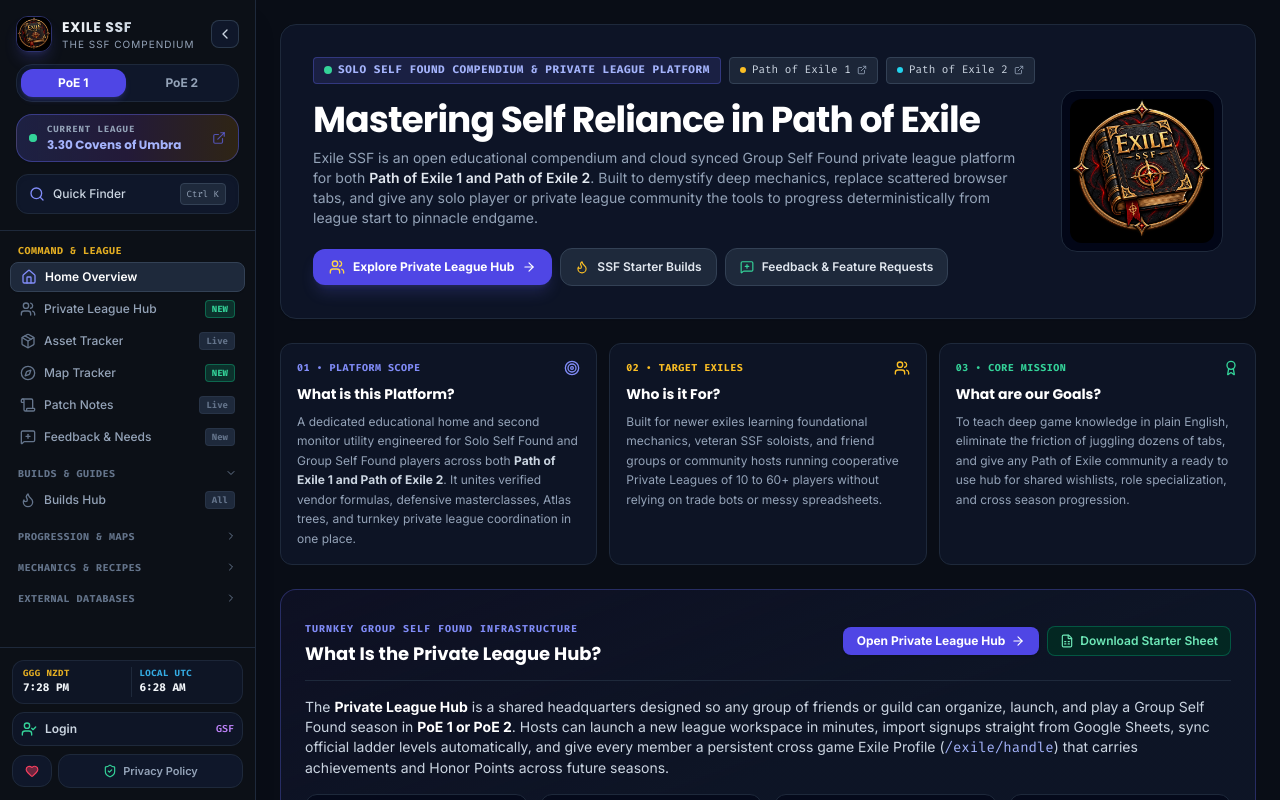
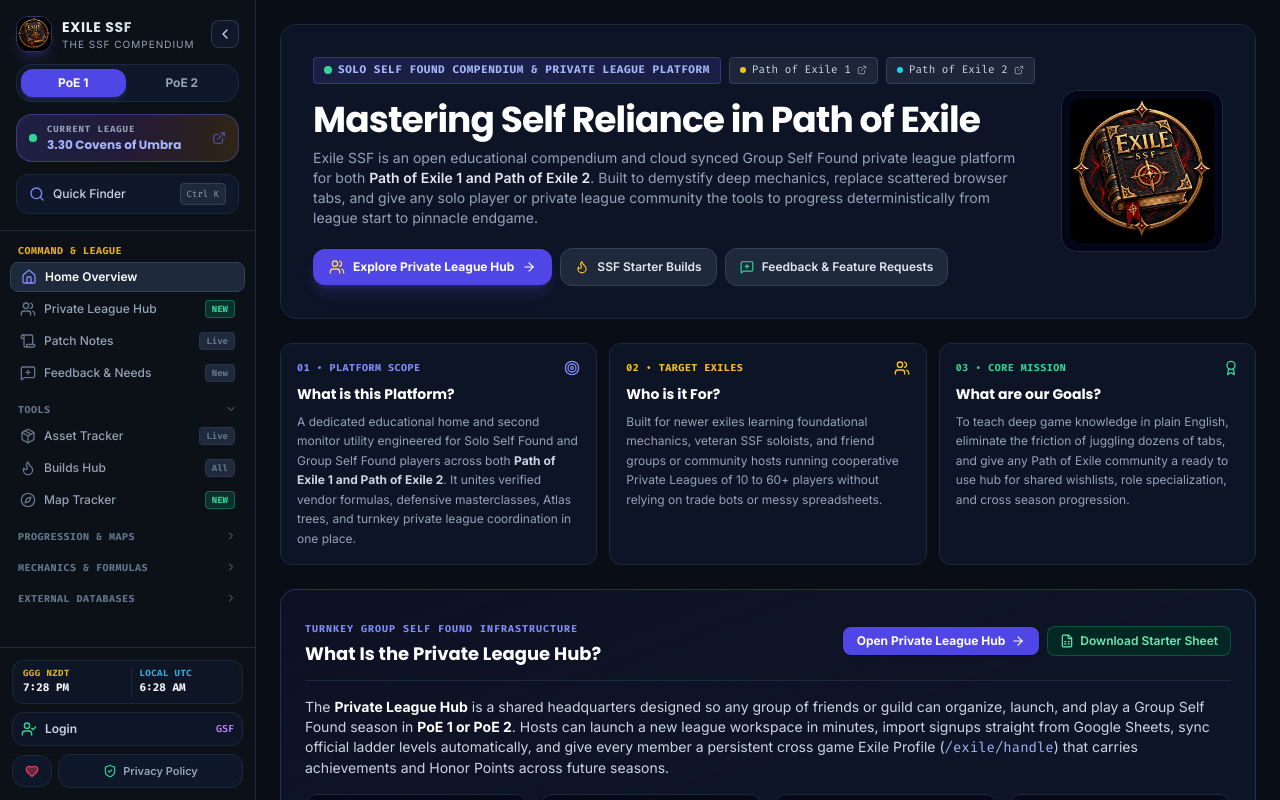
Before and after one commit to Leuie/exile-ssf, a React (Vite) app: page / in a window 1280 px wide. Shown: the top 800 px of the page. Built offline with nearby package versions, Linux system fonts and the light colour scheme.

Commit message:
Rename Sidebar groups to Tools and Mechanics and Formulas, move Asset Tracker and Map Tracker into Tools, and sort items alphabetically

```diff
--- a/src/components/Sidebar.tsx
+++ b/src/components/Sidebar.tsx
@@ -119,7 +119,7 @@ export const Sidebar: React.FC<SidebarProps> = ({
   const localClock = formatZoneClock(clockNow);
   const [collapsedGroups, setCollapsedGroups] = useState<Record<string, boolean>>({
     'Progression & Maps': true,
-    'Mechanics & Recipes': true,
+    'Mechanics & Formulas': true,
     'External Databases': true
   });
 
@@ -147,16 +147,16 @@ interface NavGroup {
       items: [
         { id: 'home', label: 'Home Overview', icon: HomeIcon, badge: null },
         { id: 'private_league_hub', label: 'Private League Hub', icon: Users, badge: 'NEW' },
-        { id: 'asset_tracker', label: 'Asset Tracker', icon: Package, badge: 'Live' },
-        { id: 'map_tracker', label: 'Map Tracker', icon: Compass, badge: 'NEW' },
         { id: 'patch_notes', label: 'Patch Notes', icon: Scroll, badge: 'Live' },
         { id: 'feedback', label: 'Feedback & Needs', icon: MessageSquarePlus, badge: 'New' }
       ]
     },
     {
-      title: 'Builds & Guides',
+      title: 'Tools',
       items: [
-        { id: 'builds', label: 'Builds Hub', icon: Flame, badge: 'All' }
+        { id: 'asset_tracker', label: 'Asset Tracker', icon: Package, badge: 'Live' },
+        { id: 'builds', label: 'Builds Hub', icon: Flame, badge: 'All' },
+        { id: 'map_tracker', label: 'Map Tracker', icon: Compass, badge: 'NEW' }
       ]
     },
     {
@@ -168,14 +168,14 @@ interface NavGroup {
       ]
     },
     {
-      title: 'Mechanics & Recipes',
+      title: 'Mechanics & Formulas',
       items: [
+        { id: 'crafting_bench', label: 'Crafting Bench & Stash', icon: Compass, badge: 'Guide' },
+        { id: 'defenses', label: 'Defenses Masterclass', icon: ShieldCheck, badge: 'Guide' },
+        { id: 'cheat_sheets', label: 'Mechanic Cheat Sheets', icon: Scroll, badge: '3.30' },
+        { id: 'offenses', label: 'Offenses Masterclass', icon: Swords, badge: 'Guide' },
         { id: 'regex_studio', label: 'Regex Studio', icon: Filter, badge: 'poe.re' },
-        { id: 'cheat_sheets', label: 'Mechanic Cheat Sheets', icon: Scroll, badge: '3.30' },
-        { id: 'crafting_bench', label: 'Crafting Bench & Stash', icon: Compass, badge: 'Guide' },
-        { id: 'vendor_recipes', label: 'Vendor Formulas', icon: Scroll, badge: 'Recipes' },
-        { id: 'defenses', label: 'Defenses Masterclass', icon: ShieldCheck, badge: 'Guide' },
-        { id: 'offenses', label: 'Offenses Masterclass', icon: Swords, badge: 'Guide' }
+        { id: 'vendor_recipes', label: 'Vendor Formulas', icon: Scroll, badge: 'Recipes' }
       ]
     },
     {
@@ -195,28 +195,28 @@ interface NavGroup {
       items: [
         { id: 'home', label: 'Home Overview', icon: HomeIcon, badge: null },
         { id: 'private_league_hub', label: 'Private League Hub', icon: Users, badge: 'NEW' },
-        { id: 'asset_tracker', label: 'Asset Tracker', icon: Package, badge: 'Live' },
-        { id: 'map_tracker', label: 'Map Tracker', icon: Compass, badge: 'NEW' },
         { id: 'patch_notes', label: 'Patch Notes', icon: Scroll, badge: 'Live' },
         { id: 'poe2_hub', label: 'PoE 2 Hub & Roadmap', icon: Sparkles, badge: 'EA' },
         { id: 'feedback', label: 'Feedback & Needs', icon: MessageSquarePlus, badge: 'New' }
       ]
     },
     {
-      title: 'Builds & Guides',
+      title: 'Tools',
       items: [
-        { id: 'builds', label: 'Builds Hub', icon: Flame, badge: 'All' }
+        { id: 'asset_tracker', label: 'Asset Tracker', icon: Package, badge: 'Live' },
+        { id: 'builds', label: 'Builds Hub', icon: Flame, badge: 'All' },
+        { id: 'map_tracker', label: 'Map Tracker', icon: Compass, badge: 'NEW' }
       ]
     },
     {
-      title: 'Mechanics & Recipes',
+      title: 'Mechanics & Formulas',
       items: [
+        { id: 'crafting_bench', label: 'Crafting Bench & Stash', icon: Compass, badge: 'Guide' },
+        { id: 'defenses', label: 'Defenses Masterclass', icon: ShieldCheck, badge: 'Guide' },
+        { id: 'cheat_sheets', label: 'Mechanic Cheat Sheets', icon: Scroll, badge: 'Guide' },
+        { id: 'offenses', label: 'Offenses Masterclass', icon: Swords, badge: 'Guide' },
         { id: 'regex_studio', label: 'Regex Studio', icon: Filter, badge: 'poe2.re' },
-        { id: 'cheat_sheets', label: 'Mechanic Cheat Sheets', icon: Scroll, badge: 'Guide' },
-        { id: 'crafting_bench', label: 'Crafting Bench & Stash', icon: Compass, badge: 'Guide' },
-        { id: 'vendor_recipes', label: 'Vendor Formulas', icon: Scroll, badge: 'Salvage' },
-        { id: 'defenses', label: 'Defenses Masterclass', icon: ShieldCheck, badge: 'Guide' },
-        { id: 'offenses', label: 'Offenses Masterclass', icon: Swords, badge: 'Guide' }
+        { id: 'vendor_recipes', label: 'Vendor Formulas', icon: Scroll, badge: 'Salvage' }
       ]
     },
     {
```
